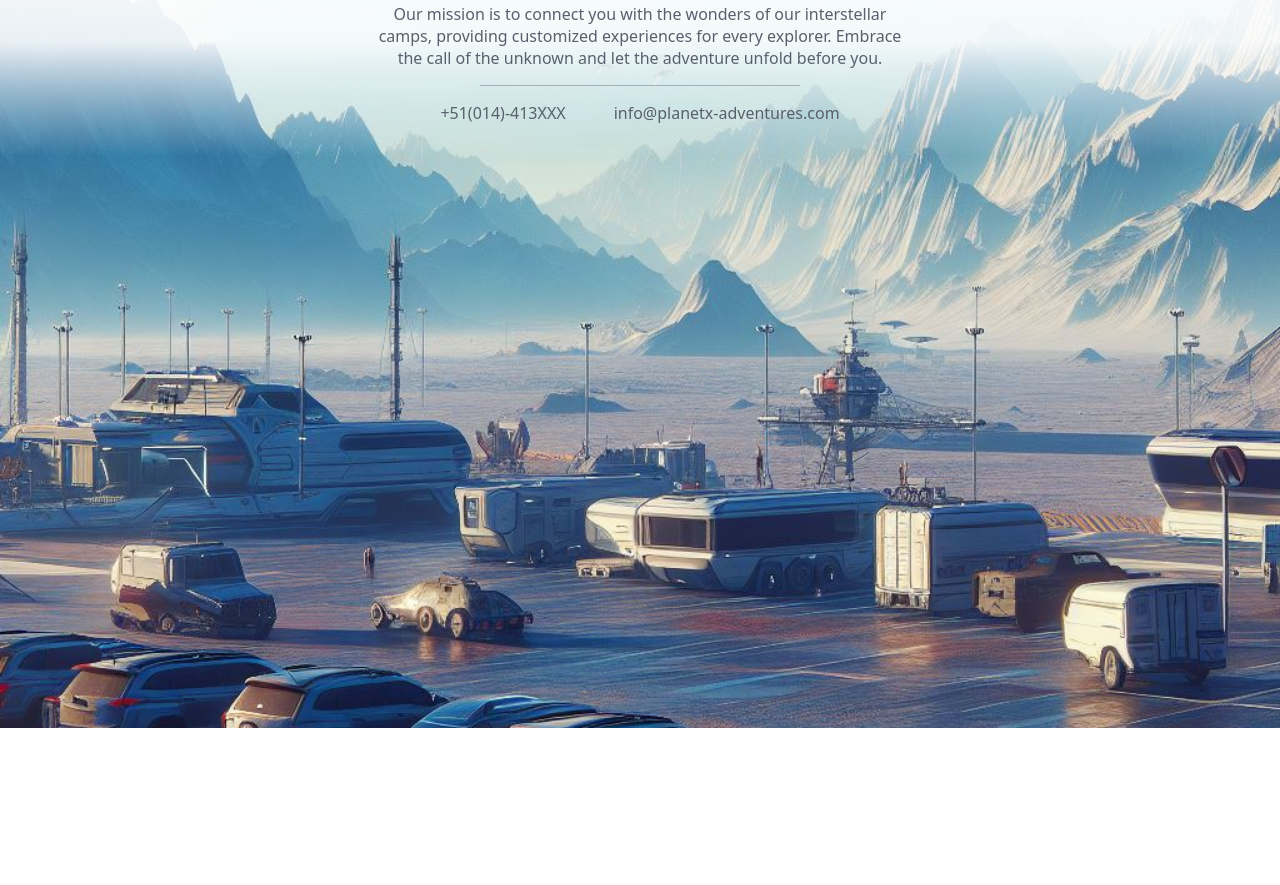
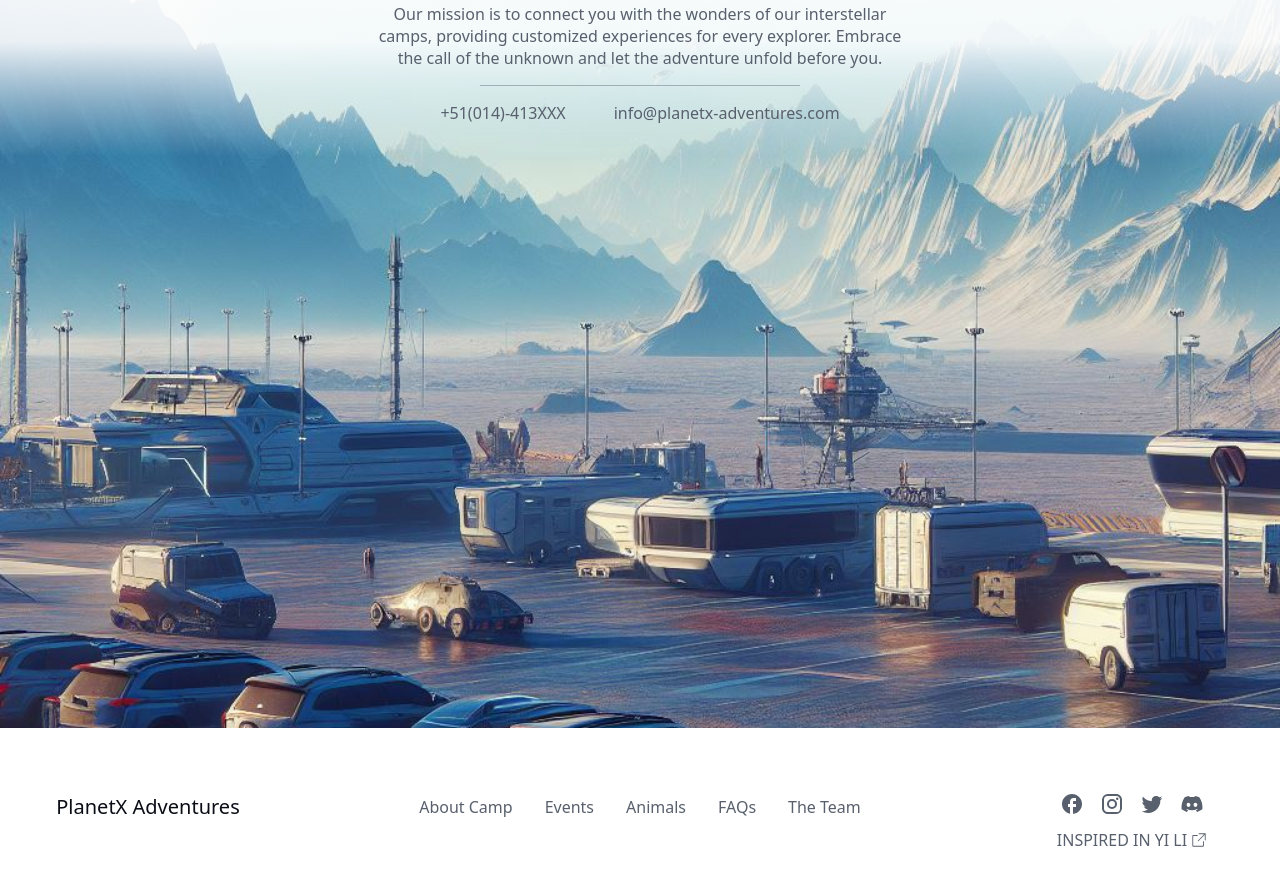
Before and after one commit to lemartinezm/planetx-adventures, an Astro site: page / in a window 1280 px wide. Shown: the part 5110-5995 px from the top of the page. Before the commit the page ends 5838 px from the top, so only its background shows below. Built offline with nearby package versions, Linux system fonts and the light colour scheme; Astro itself is replaced by a stand-in of ours.

Commit message:
feat: add footer component

```diff
--- /dev/null
+++ b/src/components/footer/Footer.astro
@@ -0,0 +1,211 @@
+---
+
+---
+
+<footer class="footer-container">
+  <h2 class="footer-title">
+    <a href="/#home">PlanetX Adventures</a>
+  </h2>
+  <nav>
+    <ul class="footer-navlinks">
+      <li class="footer-navlink">
+        <a href="#about">About Camp</a>
+      </li>
+      <li class="footer-navlink">
+        <a href="#events">Events</a>
+      </li>
+      <li class="footer-navlink">
+        <a href="/animals">Animals</a>
+      </li>
+      <li class="footer-navlink">
+        <a href="/faqs">FAQs</a>
+      </li>
+      <li class="footer-navlink">
+        <a href="/team">The Team</a>
+      </li>
+    </ul>
+  </nav>
+
+  <ul class="footer-social-links">
+    <li>
+      <a href="http://facebook.com" target="_blank" rel="noopener noreferrer">
+        <svg
+          xmlns="http://www.w3.org/2000/svg"
+          width="24"
+          height="24"
+          viewBox="0 0 24 24"
+          class="footer-social-icon"
+          ><path
+            fill="currentColor"
+            d="M22 12c0-5.52-4.48-10-10-10S2 6.48 2 12c0 4.84 3.44 8.87 8 9.8V15H8v-3h2V9.5C10 7.57 11.57 6 13.5 6H16v3h-2c-.55 0-1 .45-1 1v2h3v3h-3v6.95c5.05-.5 9-4.76 9-9.95z"
+          ></path></svg
+        >
+      </a>
+    </li>
+    <li>
+      <a href="http://instagram.com" target="_blank" rel="noopener noreferrer">
+        <svg
+          xmlns="http://www.w3.org/2000/svg"
+          width="24"
+          height="24"
+          viewBox="0 0 24 24"
+          class="footer-social-icon"
+          ><path
+            fill="currentColor"
+            d="M7.8 2h8.4C19.4 2 22 4.6 22 7.8v8.4a5.8 5.8 0 0 1-5.8 5.8H7.8C4.6 22 2 19.4 2 16.2V7.8A5.8 5.8 0 0 1 7.8 2m-.2 2A3.6 3.6 0 0 0 4 7.6v8.8C4 18.39 5.61 20 7.6 20h8.8a3.6 3.6 0 0 0 3.6-3.6V7.6C20 5.61 18.39 4 16.4 4H7.6m9.65 1.5a1.25 1.25 0 0 1 1.25 1.25A1.25 1.25 0 0 1 17.25 8A1.25 1.25 0 0 1 16 6.75a1.25 1.25 0 0 1 1.25-1.25M12 7a5 5 0 0 1 5 5a5 5 0 0 1-5 5a5 5 0 0 1-5-5a5 5 0 0 1 5-5m0 2a3 3 0 0 0-3 3a3 3 0 0 0 3 3a3 3 0 0 0 3-3a3 3 0 0 0-3-3Z"
+          ></path></svg
+        >
+      </a>
+    </li>
+    <li>
+      <a href="http://twitter.com" target="_blank" rel="noopener noreferrer">
+        <svg
+          xmlns="http://www.w3.org/2000/svg"
+          width="24"
+          height="24"
+          viewBox="0 0 24 24"
+          class="footer-social-icon"
+          ><path
+            fill="currentColor"
+            d="M22.46 6c-.77.35-1.6.58-2.46.69c.88-.53 1.56-1.37 1.88-2.38c-.83.5-1.75.85-2.72 1.05C18.37 4.5 17.26 4 16 4c-2.35 0-4.27 1.92-4.27 4.29c0 .34.04.67.11.98C8.28 9.09 5.11 7.38 3 4.79c-.37.63-.58 1.37-.58 2.15c0 1.49.75 2.81 1.91 3.56c-.71 0-1.37-.2-1.95-.5v.03c0 2.08 1.48 3.82 3.44 4.21a4.22 4.22 0 0 1-1.93.07a4.28 4.28 0 0 0 4 2.98a8.521 8.521 0 0 1-5.33 1.84c-.34 0-.68-.02-1.02-.06C3.44 20.29 5.7 21 8.12 21C16 21 20.33 14.46 20.33 8.79c0-.19 0-.37-.01-.56c.84-.6 1.56-1.36 2.14-2.23Z"
+          ></path></svg
+        >
+      </a>
+    </li>
+    <li>
+      <a href="http://discord.com" target="_blank" rel="noopener noreferrer">
+        <svg
+          xmlns="http://www.w3.org/2000/svg"
+          width="24"
+          height="24"
+          viewBox="0 0 24 24"
+          class="footer-social-icon"
+          ><path
+            fill="currentColor"
+            d="M19.27 5.33C17.94 4.71 16.5 4.26 15 4a.09.09 0 0 0-.07.03c-.18.33-.39.76-.53 1.09a16.09 16.09 0 0 0-4.8 0c-.14-.34-.35-.76-.54-1.09c-.01-.02-.04-.03-.07-.03c-1.5.26-2.93.71-4.27 1.33c-.01 0-.02.01-.03.02c-2.72 4.07-3.47 8.03-3.1 11.95c0 .02.01.04.03.05c1.8 1.32 3.53 2.12 5.24 2.65c.03.01.06 0 .07-.02c.4-.55.76-1.13 1.07-1.74c.02-.04 0-.08-.04-.09c-.57-.22-1.11-.48-1.64-.78c-.04-.02-.04-.08-.01-.11c.11-.08.22-.17.33-.25c.02-.02.05-.02.07-.01c3.44 1.57 7.15 1.57 10.55 0c.02-.01.05-.01.07.01c.11.09.22.17.33.26c.04.03.04.09-.01.11c-.52.31-1.07.56-1.64.78c-.04.01-.05.06-.04.09c.32.61.68 1.19 1.07 1.74c.03.01.06.02.09.01c1.72-.53 3.45-1.33 5.25-2.65c.02-.01.03-.03.03-.05c.44-4.53-.73-8.46-3.1-11.95c-.01-.01-.02-.02-.04-.02zM8.52 14.91c-1.03 0-1.89-.95-1.89-2.12s.84-2.12 1.89-2.12c1.06 0 1.9.96 1.89 2.12c0 1.17-.84 2.12-1.89 2.12zm6.97 0c-1.03 0-1.89-.95-1.89-2.12s.84-2.12 1.89-2.12c1.06 0 1.9.96 1.89 2.12c0 1.17-.83 2.12-1.89 2.12z"
+          ></path></svg
+        >
+      </a>
+    </li>
+  </ul>
+
+  <p class="footer-credits">
+    Inspired in <a
+      href="https://dribbble.com/shots/22887250-National-Park-Website"
+      target="_blank"
+      rel="noopener noreferrer"
+      class="footer-credits-link"
+    >
+      <span class="footer-credits-name">Yi Li</span>
+      <svg
+        xmlns="http://www.w3.org/2000/svg"
+        width="16"
+        height="16"
+        viewBox="0 0 36 36"
+      >
+        <path
+          fill="currentColor"
+          d="M27 33H5a2 2 0 0 1-2-2V9a2 2 0 0 1 2-2h10v2H5v22h22V21h2v10a2 2 0 0 1-2 2Z"
+        ></path>
+        <path
+          fill="currentColor"
+          d="M18 3a1 1 0 0 0 0 2h11.59L15.74 18.85a1 1 0 1 0 1.41 1.41L31 6.41V18a1 1 0 0 0 2 0V3Z"
+        ></path>
+        <path fill="none" d="M0 0h36v36H0z"></path>
+      </svg>
+    </a>
+  </p>
+</footer>
+
+<style>
+  .footer-container {
+    display: grid;
+    text-align: center;
+    margin: 4rem auto;
+    gap: 3rem;
+    max-width: 1440px;
+  }
+
+  .footer-title {
+    font-size: 1.25rem;
+    font-weight: 500;
+    color: var(--black);
+  }
+
+  .footer-navlinks {
+    display: flex;
+    flex-direction: column;
+    gap: 1rem;
+    color: var(--black-75);
+  }
+
+  .footer-navlink {
+    transition: color 0.3s;
+  }
+
+  .footer-navlink:visited {
+    font-size: 1rem;
+  }
+
+  .footer-navlink:hover {
+    color: var(--black);
+  }
+
+  .footer-social-links {
+    display: flex;
+    gap: 1rem;
+    justify-content: center;
+  }
+
+  .footer-credits {
+    text-transform: uppercase;
+    color: var(--black-75);
+  }
+
+  .footer-credits-link {
+    display: inline-flex;
+    align-items: center;
+    gap: 0.25rem;
+    transition: color 0.3s;
+  }
+
+  .footer-credits-link:hover {
+    color: var(--black);
+  }
+
+  .footer-credits-link svg path:nth-child(2) {
+    transition: transform 0.3s;
+  }
+
+  .footer-credits-link:hover svg path:nth-child(2) {
+    transform: translate(0.175rem, -0.175rem);
+  }
+
+  .footer-social-icon {
+    color: var(--black-75);
+    transition: color 0.3s;
+  }
+
+  .footer-social-icon:hover {
+    color: var(--black);
+  }
+
+  @media screen and (min-width: 1024px) {
+    .footer-container {
+      grid-template-columns: 0.5fr 1fr 0.5fr;
+      align-items: center;
+      row-gap: 0.5rem;
+    }
+
+    .footer-navlinks {
+      flex-direction: row;
+      justify-content: center;
+      gap: 2rem;
+    }
+
+    .footer-credits {
+      grid-column-start: 3;
+      grid-column-end: 4;
+    }
+  }
+</style>
--- a/src/layouts/Layout.astro
+++ b/src/layouts/Layout.astro
@@ -31,6 +31,10 @@ const { title } = Astro.props;
       rgb(var(--accent-light)) 30%,
       white 60%
     );
+    --white: #ffffff;
+    --black: #0a0d15;
+    --black-75: #58606d;
+    --black-50: #a0a2a4;
   }
   html {
     font-family:
--- a/src/pages/index.astro
+++ b/src/pages/index.astro
@@ -5,6 +5,7 @@ import HeroSection from "../components/heroSection/HeroSection.astro";
 import AboutSection from "../components/aboutSection/AboutSection.astro";
 import EventsSection from "../components/eventsSection/EventsSection.astro";
 import ContactSection from "../components/contactSection/ContactSection.astro";
+import Footer from "../components/footer/Footer.astro";
 ---
 
 <Layout title="Welcome to Astro.">
@@ -15,6 +16,7 @@ import ContactSection from "../components/contactSection/ContactSection.astro";
     <EventsSection />
     <ContactSection />
   </main>
+  <Footer />
 </Layout>
 
 <style></style>
```
